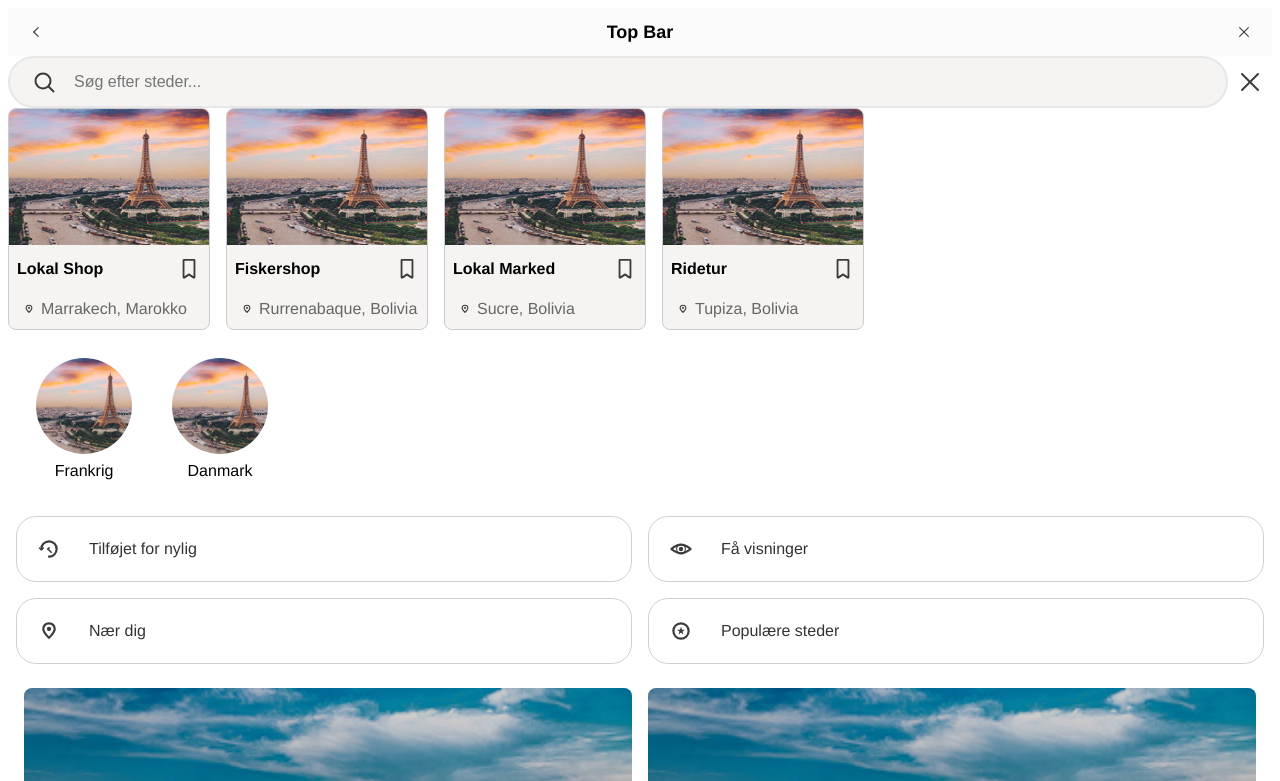
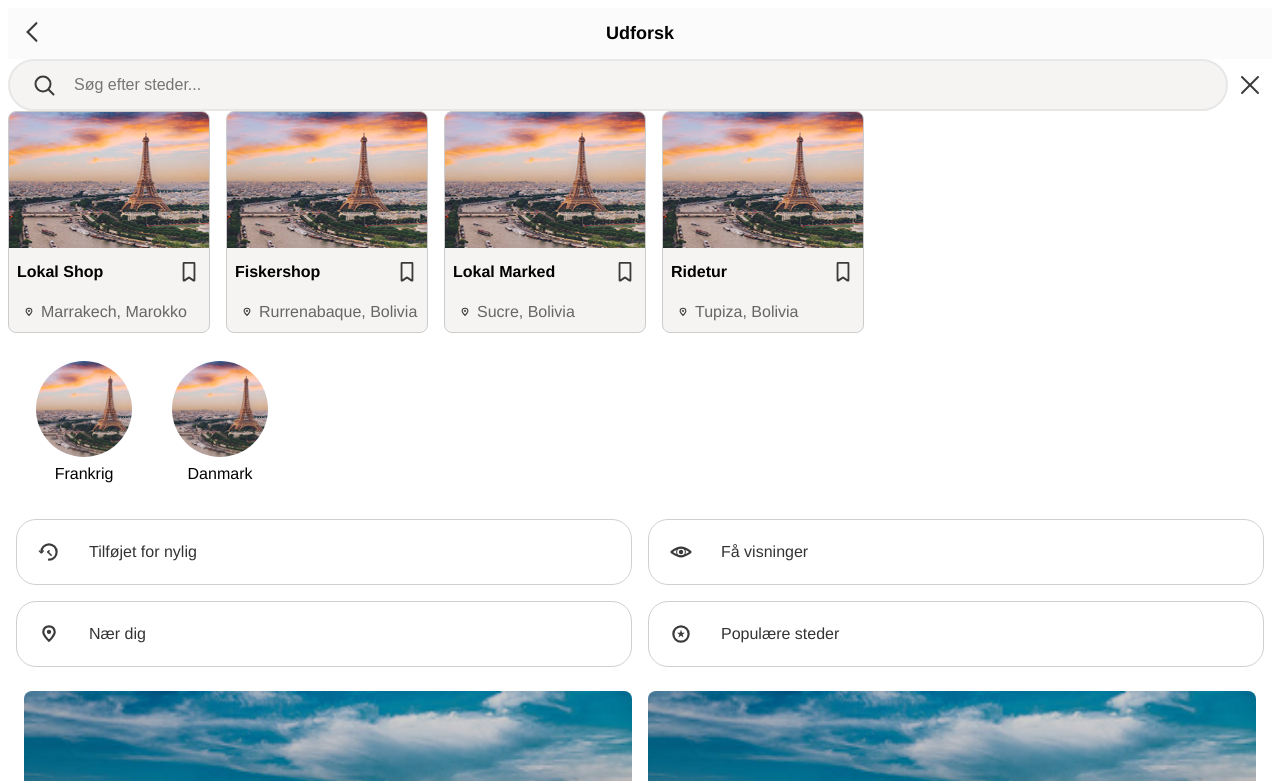
Before and after one commit to mamelishah/gemly-project-webapplication, a React (Vite) app: page /gemly-project-webapplication/saved in a window 1280 px wide. Shown: the top 781 px of the page. Built offline with nearby package versions, Linux system fonts and the light colour scheme.

Commit message:
ændret topbar til parametre, gjort titel center uafhængigt om buttons er true or false

```diff
--- a/src/App.tsx
+++ b/src/App.tsx
@@ -18,7 +18,7 @@ import SavedCard from "./components/cards/savedCard/SavedCard";
 function App() {
   return (
     <>
-      <TopBar />
+      <TopBar title="Udforsk" showLeftIcon={true} showRightIcon={false} />
       <SearchBar
         showCancelIcon={true}
         placeholderText={"Søg efter steder..."}
--- a/src/components/ui/layout/TopBar.css
+++ b/src/components/ui/layout/TopBar.css
@@ -2,19 +2,30 @@
     display: flex;
     justify-content: space-between;
     align-items: center;
-    padding: 12px 16px;
+    padding: 0;
     background-color: var(--background-white);
     border-bottom:none;
+    position: relative;
 }
 
 #top-bar img {
-    width: 24px;
-    height: 24px;
+    width: 48px;
+    height: 48px;
     cursor: pointer;
 }
 
 #top-bar h1 {
     font-size: 18px;
     font-weight: bold;
+    position: absolute;
     margin: 0;
+    left: 50%;
+    transform: translateX(-50%);
 }
+
+#top-bar button {
+    background: none;
+    border: none;
+    padding: 0;
+    cursor: pointer;
+}
--- a/src/components/ui/layout/TopBar.tsx
+++ b/src/components/ui/layout/TopBar.tsx
@@ -2,12 +2,20 @@ import "./TopBar.css";
 import arrowLeftIcon from "/src/assets/icons/navigation/arrowLeftBig-icon.svg";
 import cancelIcon from "/src/assets/icons/navigation/cancelBig-icon.svg";
 
-function TopBar() {
+function TopBar({ title, showLeftIcon, showRightIcon }) {
   return (
     <section id="top-bar">
-      <img src={arrowLeftIcon} alt="Arrow Left" />
-      <h1>Top Bar</h1>
-      <img src={cancelIcon} alt="Close" />
+      {showLeftIcon ? (
+        <button id="top-bar-back-button">
+          <img src={arrowLeftIcon} alt="Arrow Left" />
+        </button>
+      ) : null}
+      <h1>{title}</h1>
+      {showRightIcon ? (
+        <button id="top-bar-close-button">
+          <img src={cancelIcon} alt="Close" />
+        </button>
+      ) : null}
     </section>
   );
 }
```
